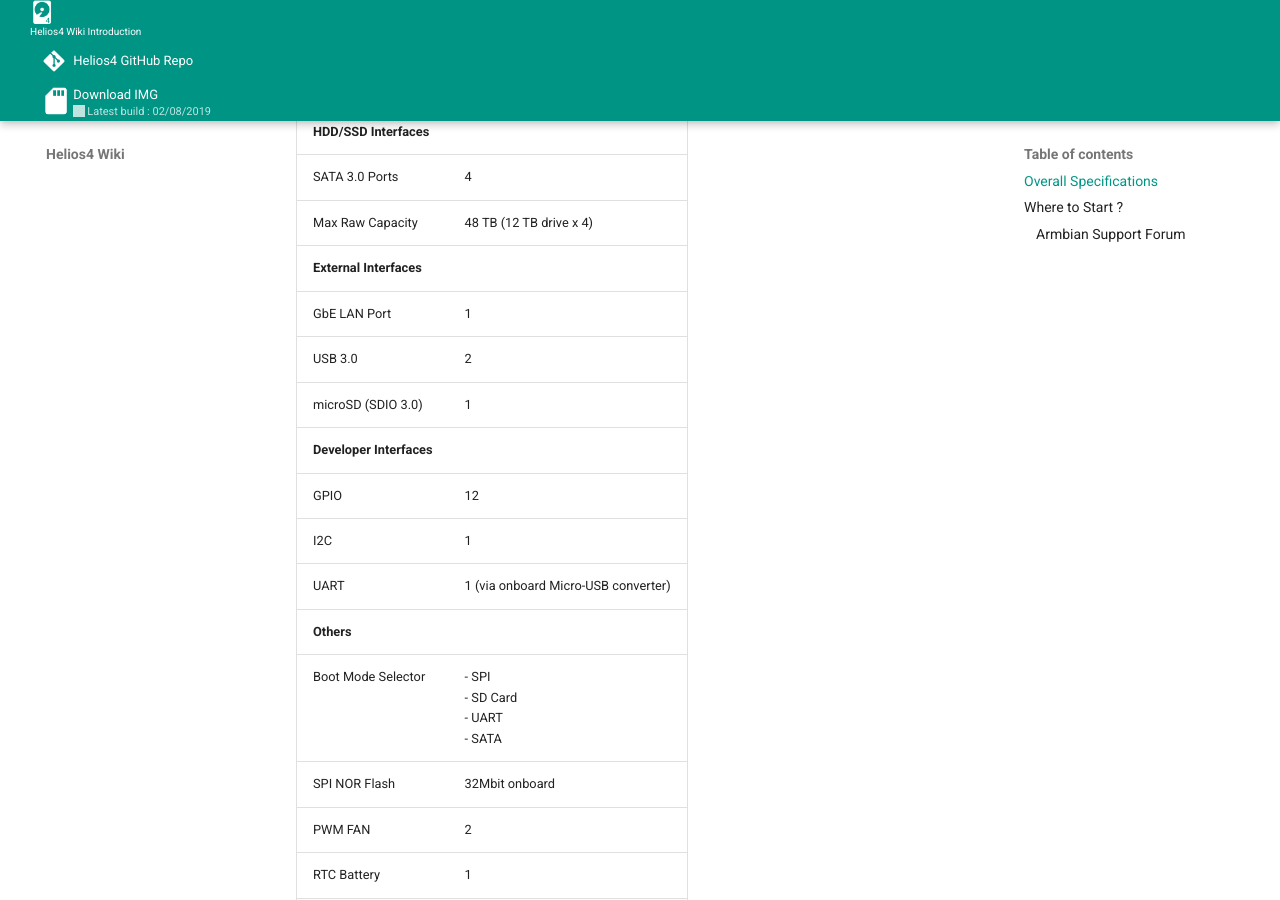
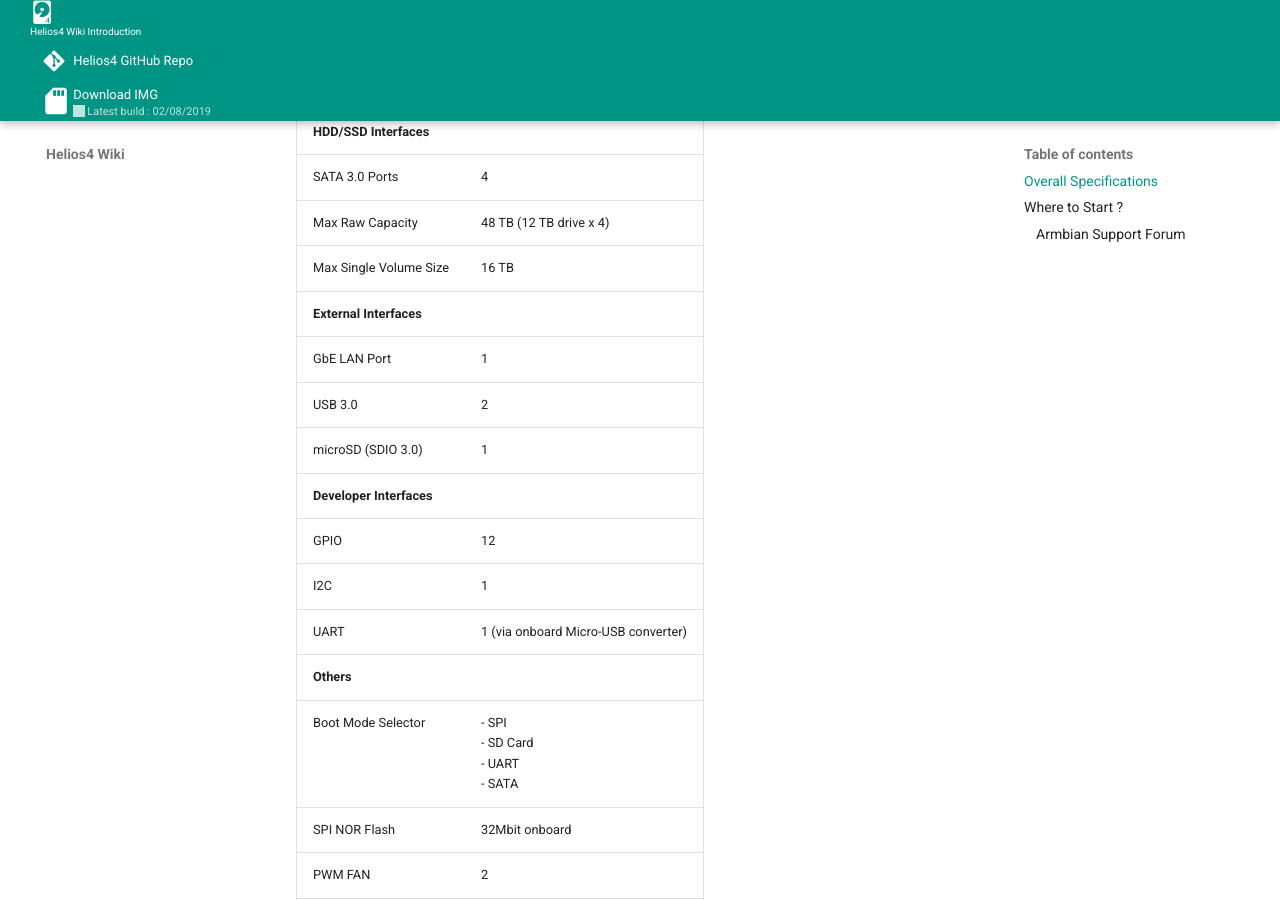
Before and after one commit to kobol-io/wiki, an MkDocs documentation site: the page built from docs/index.md, in a window 1280 px wide and 900 px high, scrolled down 1373 px. Built offline with MkDocs 1.6.1 and Material for MkDocs 9.7.7, drawn with Linux system fonts in a browser that asks for light colours.

Commit message:
Add Max Volume size in board specs

```diff
--- a/docs/index.md
+++ b/docs/index.md
@@ -26,6 +26,7 @@ The Helios4 is an open source and open hardware project, therefore our objective
 |**HDD/SSD Interfaces**||
 |SATA 3.0 Ports|4|
 |Max Raw Capacity|48 TB (12 TB drive x 4)|
+|Max Single Volume Size|16 TB|
 |**External Interfaces**||
 |GbE LAN Port|1|
 |USB 3.0|2|
```
